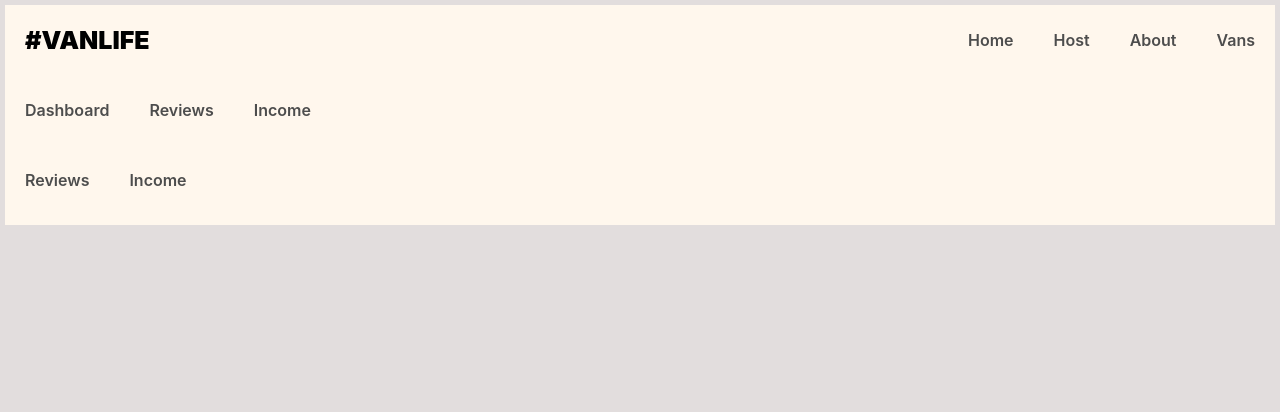
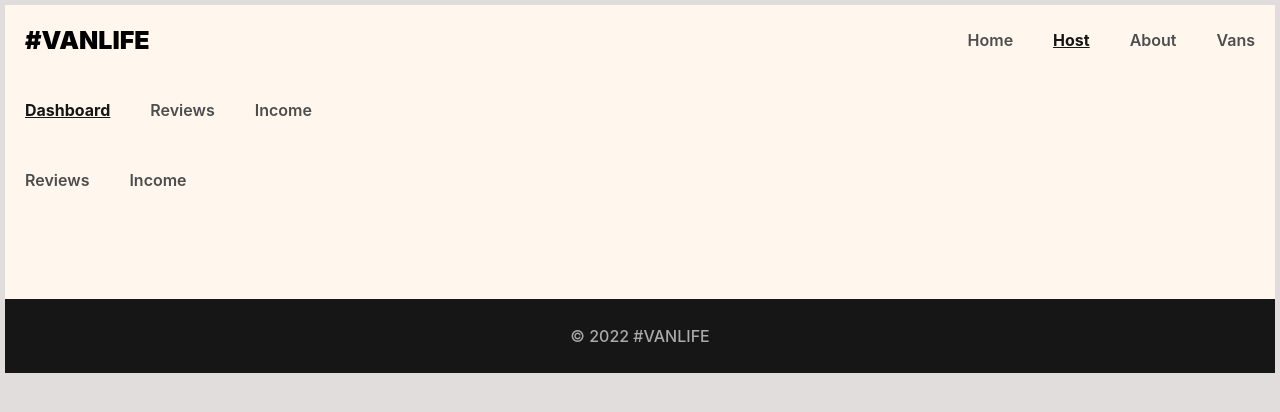
Before and after one commit to sifatahammed/Van-Life, a React (Vite) app: page /host in a window 1280 px wide. Shown: the top 412 px of the page. Built offline with nearby package versions, Linux system fonts and the light colour scheme; what miragejs would draw is missing.

Commit message:
Add NavLink and Footer

```diff
--- /dev/null
+++ b/src/components/Footer.jsx
@@ -0,0 +1,7 @@
+import React from "react"
+
+export default function Footer() {
+    return (
+        <footer>&#169; 2022 #VANLIFE</footer>
+    )
+}
--- a/src/components/hostlayout.jsx
+++ b/src/components/hostlayout.jsx
@@ -1,12 +1,20 @@
-import {Link, Outlet } from "react-router-dom"
+import {NavLink, Outlet } from "react-router-dom"
 
 export default function Dashboard (){
+    const activeStyles = {
+        fontWeight: "bold",
+        textDecoration: "underline",
+        color: "#161616"
+    }
     return(
         <>
             <header>
-                <Link to = '/host'>Dashboard</Link>
-                <Link to = '/host/reviews'>Reviews</Link>
-                <Link to = '/host/income'>Income</Link>
+                <NavLink to = '/host' style={({isActive}) => isActive ? activeStyles : null}>
+                Dashboard</NavLink>
+                <NavLink to = '/host/reviews' style={({isActive}) => isActive ? activeStyles : null}>
+                Reviews</NavLink>
+                <NavLink to = '/host/income' style={({isActive}) => isActive ? activeStyles : null}>
+                Income</NavLink>
             </header>
             <Outlet />
         </>
--- a/src/components/layout.jsx
+++ b/src/components/layout.jsx
@@ -1,11 +1,14 @@
-import {Link, Outlet} from "react-router-dom"
+import { Outlet} from "react-router-dom"
 import Nav from "../components/nav.jsx"
+import Footer from "../components/Footer.jsx"
 
 export default function Layout(){
     return(
         <>
         	<Nav />
-					<Outlet />
+					<main><Outlet /></main>
+
+					<Footer/>
         </>
     )
 }
--- a/src/components/nav.jsx
+++ b/src/components/nav.jsx
@@ -1,14 +1,23 @@
-import {Link} from "react-router-dom"
+import {NavLink, Link} from "react-router-dom"
 
 export default function Nav(){
+    const activeStyles = {
+        fontWeight: "bold",
+        textDecoration: "underline",
+        color: "#161616"
+    }
     return(
         <header>
             <Link className="site-logo" to ='/'>#VanLife</Link>
             <nav>
-                <Link to="/">Home</Link>
-                <Link to="/host">Host</Link>
-                <Link to="/about">About</Link>
-                <Link to="/vans">Vans</Link>
+                <NavLink to="/" style={({isActive}) => isActive ? activeStyles : null}>
+                Home</NavLink>
+                <NavLink to="/host" style={({isActive}) => isActive ? activeStyles : null}>
+                Host</NavLink>
+                <NavLink to="/about" style={({isActive}) => isActive ? activeStyles : null}>
+                About</NavLink>
+                <NavLink to="/vans" style={({isActive}) => isActive ? activeStyles : null}>
+                Vans</NavLink>
             </nav>
       </header>
 
--- a/src/css/index.css
+++ b/src/css/index.css
@@ -9,7 +9,7 @@ html{
 
 body {
     margin: 0;
-    padding: 0 0 10px 0;
+    padding: 0;
     background-color: #FFF7ED;
     font-family: "Inter", sans-serif;
 }
@@ -297,3 +297,19 @@ i[class*='van-type-'] {
     color: white;
     font-size: 1.125rem;
 }
+
+footer {
+    background-color: #161616;
+    color: #AAAAAA;
+    height: 74px;
+    display: flex;
+    flex-shrink: 0;
+    justify-content: center;
+    align-items: center;
+    margin-top: auto;
+    font-weight: 500;
+}
+
+main {
+    margin-bottom: 84px;
+}
--- a/src/pages/Van-Detail.jsx
+++ b/src/pages/Van-Detail.jsx
@@ -1,4 +1,3 @@
-import Nav from "../components/nav.jsx"
 import React from "react"
 import { useParams } from "react-router-dom"
 
--- a/src/pages/Vans.jsx
+++ b/src/pages/Vans.jsx
@@ -1,4 +1,3 @@
-import Nav from "../components/nav"
 import { useState, useEffect } from "react"
 import {Link} from "react-router-dom"
 
```
